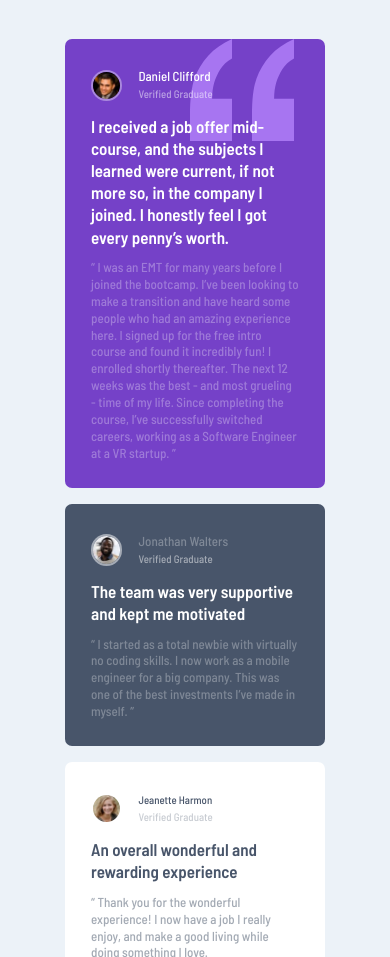
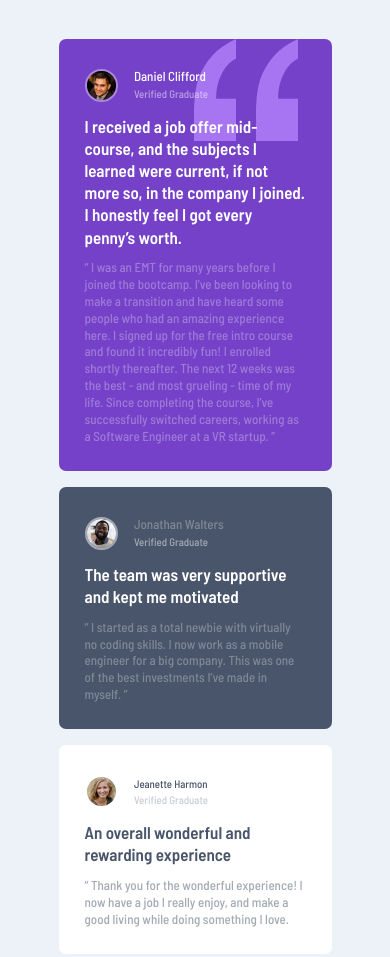
Before and after one commit to Fox7Fog/Frontend-Mentor-Challenge-3, a plain HTML site: page index.html in a window 390 px wide. Shown: the top 957 px of the page. Drawn offline with Linux system fonts and the light colour scheme.

Commit message:
Update testimonials.css

```diff
--- a/testimonials.css
+++ b/testimonials.css
@@ -171,12 +171,12 @@ img {
     }
 
     .main {
-        width: max(60vw, 21rem); /*max(60vw, 20rem)*/
+        width: max(80vw, 21rem); /*max(60vw, 20rem)*/
         height: fit-content;
         margin: 3rem auto;
         display: grid;
         place-content: center;
-        grid-template-columns: max(50vw, 20rem); /*max(40vw, 18.5rem)*/
+        grid-template-columns: max(70vw, 20rem); /*max(40vw, 18.5rem)*/
         grid-template-rows: repeat(6,minmax(auto, max-content));
         row-gap: 1.25rem;
         grid-template-areas: "daniel"
```
